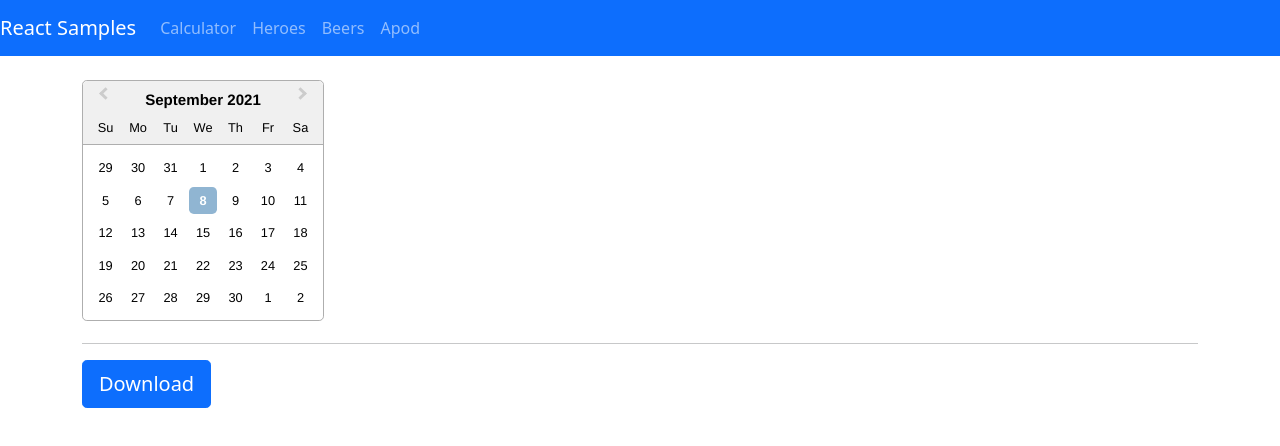
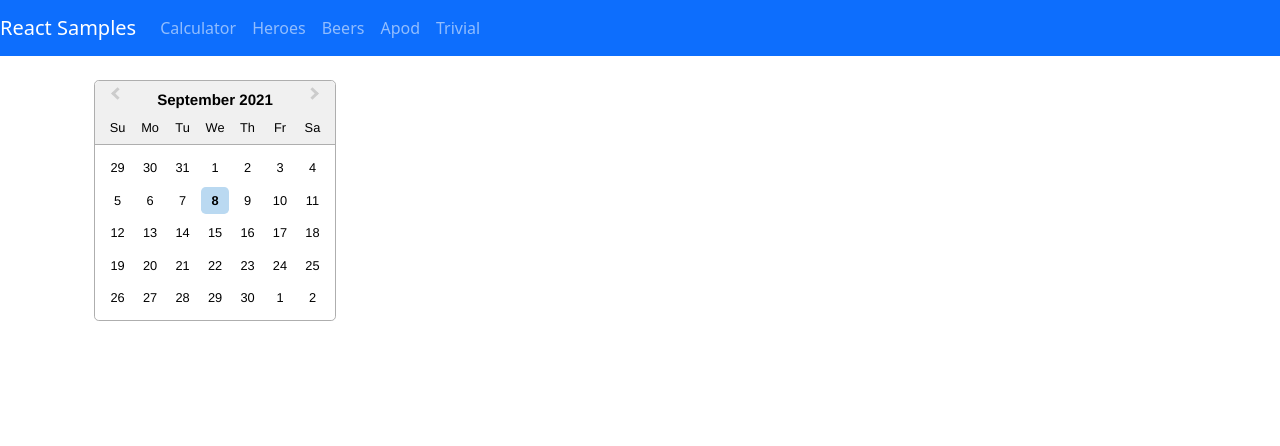
Before and after one commit to rojaldo/react-examples, a React (Create React App) app: page /apod in a window 1280 px wide. Shown: the top 446 px of the page. Built offline with nearby package versions, Linux system fonts and the light colour scheme.

Commit message:
trivial added

```diff
--- a/package.json
+++ b/package.json
@@ -13,6 +13,7 @@
     "react-bootstrap": "^2.0.0-beta.6",
     "react-datepicker": "^4.2.1",
     "react-dom": "^17.0.2",
+    "react-player": "^2.9.0",
     "react-redux": "^7.2.5",
     "react-router-dom": "^5.3.0",
     "react-scripts": "4.0.3",
--- a/src/App.js
+++ b/src/App.js
@@ -2,7 +2,7 @@ import './App.css';
 import 'bootstrap/dist/css/bootstrap.min.css';
 import Calculator from './containers/calculatorcontainer';
 import Heroes from './containers/heroescontainer';
-import Beers from './components/beers/beers';
+import Beers from './containers/beerscontainer';
 import Apod from './components/apod/apod';
 import {
   BrowserRouter as Router,
@@ -10,6 +10,7 @@ import {
   Route,
   Link, Redirect
 } from "react-router-dom";
+import Trivial from './components/trivial/trivial';
 
 function App() {
 
@@ -37,13 +38,16 @@ function App() {
               <li className="nav-item">
                 <Link className="nav-link" to="/apod">Apod</Link>
               </li>
+              <li className="nav-item">
+                <Link className="nav-link" to="/trivial">Trivial</Link>
+              </li>
             </ul>
           </div>
         </nav>
         <div>
           <Switch>
             <Route path="/calculator">
-              <Calculator/>
+              <Calculator />
             </Route>
             <Route path="/heroes">
               <Heroes />
@@ -54,10 +58,13 @@ function App() {
             <Route path="/apod">
               <Apod />
             </Route>
+            <Route path="/trivial">
+              <Trivial />
+            </Route>
             <Route path="/">
-              <Redirect to="/calculator" />
+              <Redirect to="/trivial" />
             </Route>
-            <Route path="*">
+            <Route path="/*">
               <h1>404</h1>
             </Route>
           </Switch>
--- a/src/components/apod/apod.js
+++ b/src/components/apod/apod.js
@@ -1,35 +1,85 @@
-import React, { Component } from 'react';
+import moment from 'moment';
+import React, { Component, Fragment } from 'react';
 
+import DateApod from './dateapod';
+import ShowApod from './showapod';
 
-import "react-datepicker/dist/react-datepicker.css";
-import ShowApod from './showapod';
-import DateApod from './dateapod';
-
-export default class Apod extends Component {
+export class Apod extends Component {
 
     constructor(props) {
         super(props)
 
         this.state = {
-            dateString: ''
+            date: moment(new Date()).format('YYYY-MM-DD'),
+            dates: this.props.dates || [],
+            data: this.props.data || [],
+            searchString: ''
         }
-
     }
 
-    updateDate(dateObj) {
-        this.setState({
-            date: dateObj
-        })
-    };
+    newDate(date) {
+        // this.setState({date: stringDate})
+        this.setState({ dates: [...this.state.dates, date] });
+        this.props.updateDates([...this.state.dates, date]);
+    }
+
+    newRange(dates) {
+        this.setState({ dates: dates });
+        this.doRequest(...dates);
+    }
+
+    doRequest(...dates) {
+        console.log(JSON.stringify(dates));
+        let url = 'https://api.nasa.gov/planetary/apod?api_key=DEMO_KEY';
+        if (dates.length === 2 && dates[1] !== null) {
+            url = url +
+                '&start_date=' + moment(dates[0]).format('YYYY-MM-DD') +
+                '&end_date=' + moment(dates[1]).format('YYYY-MM-DD');;
+        }
+        else {
+            url = url +
+                '&start_date=' + moment(new Date()).format('YYYY-MM-DD') +
+                '&end_date=' + moment(new Date()).format('YYYY-MM-DD');;
+        }
+        console.log(url);
+        fetch(url)
+            .then(response => response.json())
+            .then(data => {
+                console.log(JSON.stringify(data));
+                this.setState({ data: data, dates: dates, apod: data });
+            })
+    }
 
 
     render() {
 
+        let components = <Fragment></Fragment>
+        console.log(JSON.stringify('data: ' + this.state.data));
+
+        components = this.state.data.
+            filter((data) => { return data.title.toLowerCase().search(this.state.searchString.toLowerCase()) > -1 }).
+            map((data, index) =>
+                <div class="col-xs-12 col-sm-12 col-md-6 col-lg-4">
+                    <ShowApod data={data} key={index} />
+                </div>
+            )
+
         return (
-            <div class="container">
-                <DateApod onDate={(date)=>{this.updateDate(date)}}/>
-                <ShowApod date={this.state.date}/>
+            <div className="container">
+                <div class="form-group">
+                </div>
+                <DateApod updateRange={(dates) => { this.newRange(dates) }} dates={this.state.dates} />
+
+                <div class="row">
+                    {components}
+                </div>
+
+
+
             </div>
         )
     }
+
 }
+
+export default Apod
--- a/src/components/apod/dateapod.js
+++ b/src/components/apod/dateapod.js
@@ -1,40 +1,50 @@
-import React, { Component } from 'react'
+import React, { Component } from 'react';
 import moment from 'moment';
+
 import DatePicker from "react-datepicker";
+import "react-datepicker/dist/react-datepicker.css";
 
-export default class DateApod extends Component {
+export class DateApod extends Component {
+
     constructor(props) {
         super(props)
 
         this.state = {
-            date: {
-                startDate: new Date(),
-                endDate: null
-            }
+            data: {},
+            date: new Date(),
+            startDate: this.props.dates[0],
+            endDate: this.props.dates[1]
         }
     }
 
-    setDate(dateArray) {
-        const aux = {startDate: dateArray[0], endDate: dateArray[1]};
-        console.log(JSON.stringify(aux));
-        this.setState({
-            date: aux
-        })
-        this.props.onDate(aux);
+    onChange(dates) {
+        console.log(JSON.stringify(dates));
+        this.setState({ startDate: dates[0], endDate: dates[1] })
+        this.props.updateRange(dates);
+    }
 
-    };
+    setStartDate(date) {
+        console.log(date);
+        this.setState({ date: date })
+        this.props.setDate(moment(date).format('YYYY-MM-DD'));
+    }
 
     render() {
         return (
-            <DatePicker
-                selected={this.state.date.startDate}
-                onChange={(date) => { this.setDate(date) }}
-                startDate={this.state.date.startDate}
-                endDate={this.state.date.endDate}
-                selectsRange
-                inline
-            />
-            // <DatePicker selected={this.state.date} onChange={(date) => {this.setDate(date)}} />
+            <div class="container">
+                <DatePicker
+                    selected={this.state.startDate}
+                    onChange={(dates) => { this.onChange(dates) }}
+                    startDate={this.state.startDate}
+                    endDate={this.state.endDate}
+                    selectsRange
+                    inline
+                />
+
+            </div>
+            // <DatePicker selected={this.state.date} onChange={date => { this.setStartDate(date) }} />
         )
     }
 }
+
+export default DateApod
--- a/src/components/apod/showapod.js
+++ b/src/components/apod/showapod.js
@@ -1,80 +1,50 @@
-import React, { Component } from 'react'
-import YouTube from 'react-youtube';
+import React, { Component, Fragment } from 'react';
 import moment from 'moment';
+import ReactPlayer from 'react-player';
 
-export default class ShowApod extends Component {
+
+export class ShowApod extends Component {
+
     constructor(props) {
         super(props)
 
         this.state = {
-            apod: {},
-            dateRange: {}
-        }
-
-        this.opts = {
-            height: '390',
-            width: '640',
-            playerVars: {
-              autoplay: 0,
-            }
+            data: this.props.data
         }
     }
 
     componentDidMount() {
-        // fetch('https://api.nasa.gov/planetary/apod?api_key=DEMO_KEY&date=' + this.state.dateRange)
-        //     .then(response => response.json())
-        //     .then(data => {
-        //         this.setState({
-        //             apod: data,
-        //             dateRange: this.props.date
-        //         })
-        //     })
-    }
-
-    shouldComponentUpdate(nextProps, nextState) {
-        return (this.state.dateRange !== nextProps.date)
+        // this.doRequest(this.props.date);
     }
 
 
-
     componentDidUpdate(prevProps, prevState) {
-        console.log(JSON.stringify(this.props.date));
-        const startDate = moment(this.props.date.startDate).format('YYYY-MM-DD');
-        const endDate = moment(this.props.date.endDate).format('YYYY-MM-DD');
-        console.log(endDate);
-        fetch('https://api.nasa.gov/planetary/apod?api_key=DEMO_KEY&start_date=' + startDate + '&end_date=' + endDate)
-            .then(response => response.json())
-            .then(data => {
-                this.setState({
-                    apod: data,
-                    date: this.props.date
-                })
-            })
+        if (prevProps.date !== this.props.date) {
+            // this.doRequest(this.props.date);
+        }
     }
 
 
     render() {
-        let media = <div></div>;
-
-        if (this.state.apod.media_type === 'image') {
-            media = <img class="d-block mx-auto h-100" src={this.state.apod.url} alt={this.state.apod.title} />
-        }
-        else if (this.state.apod.media_type === 'video') {
-            console.log(this.state.apod.url.split('/')[4]);
-            media = <YouTube class="d-block mx-auto" videoId={this.state.apod.url.split('/')[4]} opts={this.opts} />
+        let content = <Fragment></Fragment>;
+        if (this.state.data !== undefined) {
+            if (this.state.data.media_type === 'image') {
+                content = <img src={this.state.data.url} className="d-block mx-auto w-100" alt=""></img>
+            } else if (this.state.data.media_type === 'video') {
+                content = <ReactPlayer url={this.state.data.url} className="d-block mx-auto w-100" />
+            }
         }
         return (
-            <div class="jumbotron">
-                <h1 class="display-3">{this.state.apod.title}</h1>
-                <p class="lead">{this.state.apod.date}</p>
-                {media}
-                <hr class="my-2" />
-                <p>{this.state.apod.explanation}</p>
-                <p class="lead">
-                    <a class="btn btn-primary btn-lg" href={this.state.apod.hdurl} role="button">Download</a>
-                </p>
+            <div className="card">
+                {content}
+                <div className="card-body">
+                    <h4 className="card-title">{this.state.data.title}</h4>
+                    <p className="card-text">{this.state.data.date}</p>
+                    <p className="card-text">{this.state.data.explanation}</p>
+                </div>
             </div>
-
         )
     }
 }
+
+export default ShowApod
--- a/src/components/beers/sliderrange.js
+++ b/src/components/beers/sliderrange.js
@@ -1,9 +1,9 @@
 import React, {useState} from 'react';
 import Slider from '@material-ui/core/Slider';
 
-export default function SliderRange({onRange}) {
+export default function SliderRange({onRange, range}) {
 
-    const [value, setValue] = useState([1, 5]);
+    const [value, setValue] = useState(range);
 
     const handleChange = (event, newValue) => {
         setValue(newValue);
--- /dev/null
+++ b/src/components/trivial/trivial.js
@@ -0,0 +1,41 @@
+import React, { useState, useEffect } from 'react';
+import {CardModel} from '../../model/card';
+import TrivialCard from './card';
+
+export default function Trivial() {
+    const [query, setQuery] = useState('https://opentdb.com/api.php?amount=10');
+    const [data, setData] = useState({});
+    const [cards, setCards] = useState([]);
+    const myFetch = () => {
+        const fetchData = async () => {
+            const response = await fetch(query);
+            const data = await response.json();
+            setData(data);
+            console.log(data);
+            for (const jsonCard of data.results) {
+                const newCard = new CardModel(jsonCard);
+                setCards(cards.concat(newCard));
+            }
+
+        };
+        fetchData();
+    };
+    useEffect(myFetch, []);
+
+    const cardList = cards.map((card, index) => {
+        return (
+            <TrivialCard key={index} card={card} />
+        );
+    });
+
+    return (
+        <div class="container">
+
+            <div class="row">
+                {cardList}
+            </div>
+
+
+        </div>
+    )
+}
--- /dev/null
+++ b/src/containers/beerscontainer.js
@@ -0,0 +1,26 @@
+import Beers from '../components/beers/beers';
+import {connect} from 'react-redux';
+
+const mapStateToProps = (state) => {
+  return {
+    beersProp: state.beers.beerList,
+    rangeProp: state.beers.beersRange,
+    orderProp: state.beers.beersOrder,
+  };
+}
+
+const mapDispatchToProps = (dispatch) => {
+  return {
+    updateBeers: (beers) => {
+      dispatch({type: 'UPDATE_BEERS_LIST', payload: {beers}});
+    },
+    updateRange: (range) => {
+      dispatch({type: 'UPDATE_BEERS_RANGE', payload: {range}});
+    },
+    updateOrder: (order) => {
+      dispatch({type: 'UPDATE_BEERS_ORDER', payload: {order}});
+    },
+  };
+}
+
+export default connect(mapStateToProps, mapDispatchToProps)(Beers);
```
Also changed, not shown: src/components/beers/beers.js (+13 -7 lines), src/components/trivial/card.js (added, +24 -0 lines), src/model/card.js (added, +10 -0 lines), src/reducers/reducer.js (+16 -1 lines), 1 other file (tests, documents, lock files or other folders).
